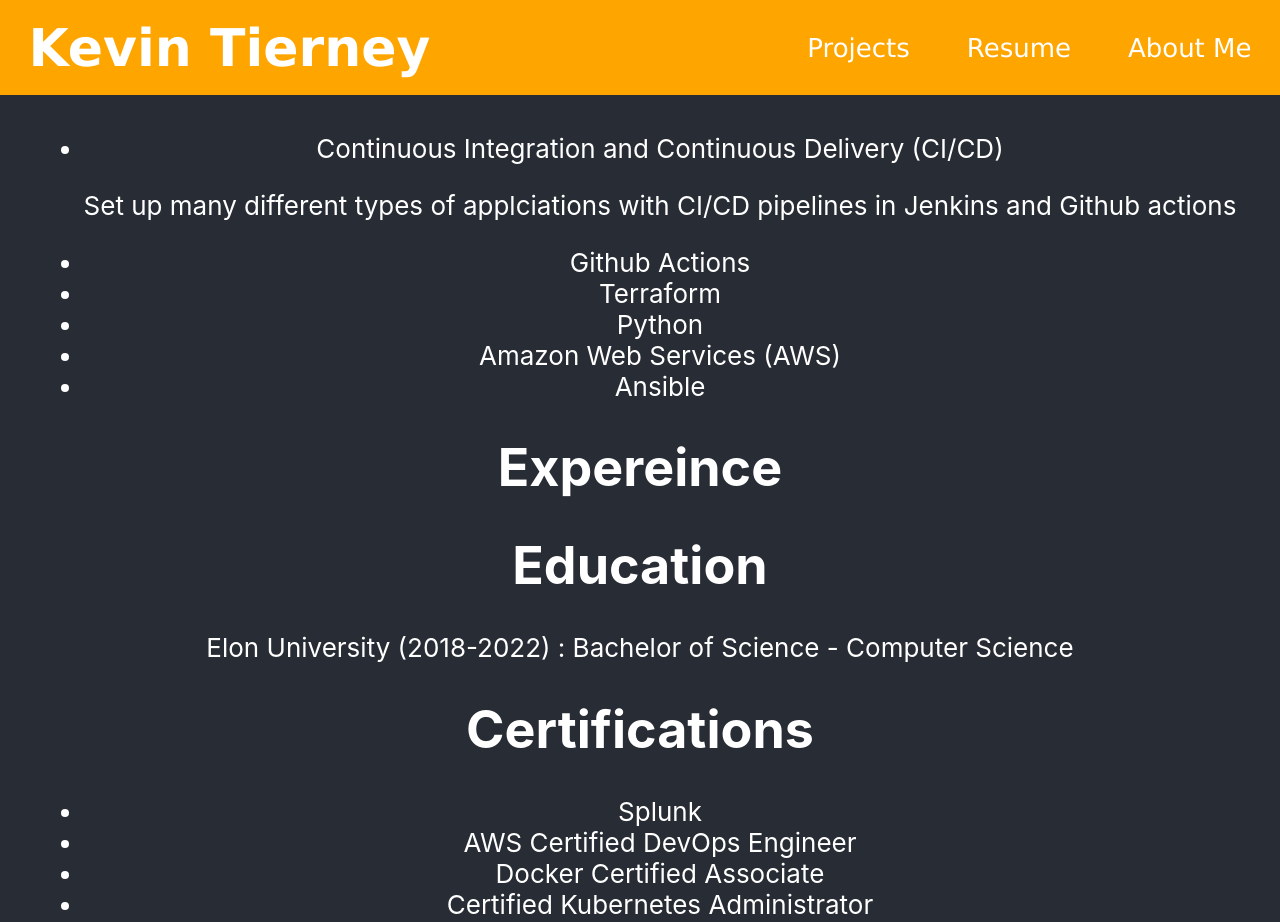
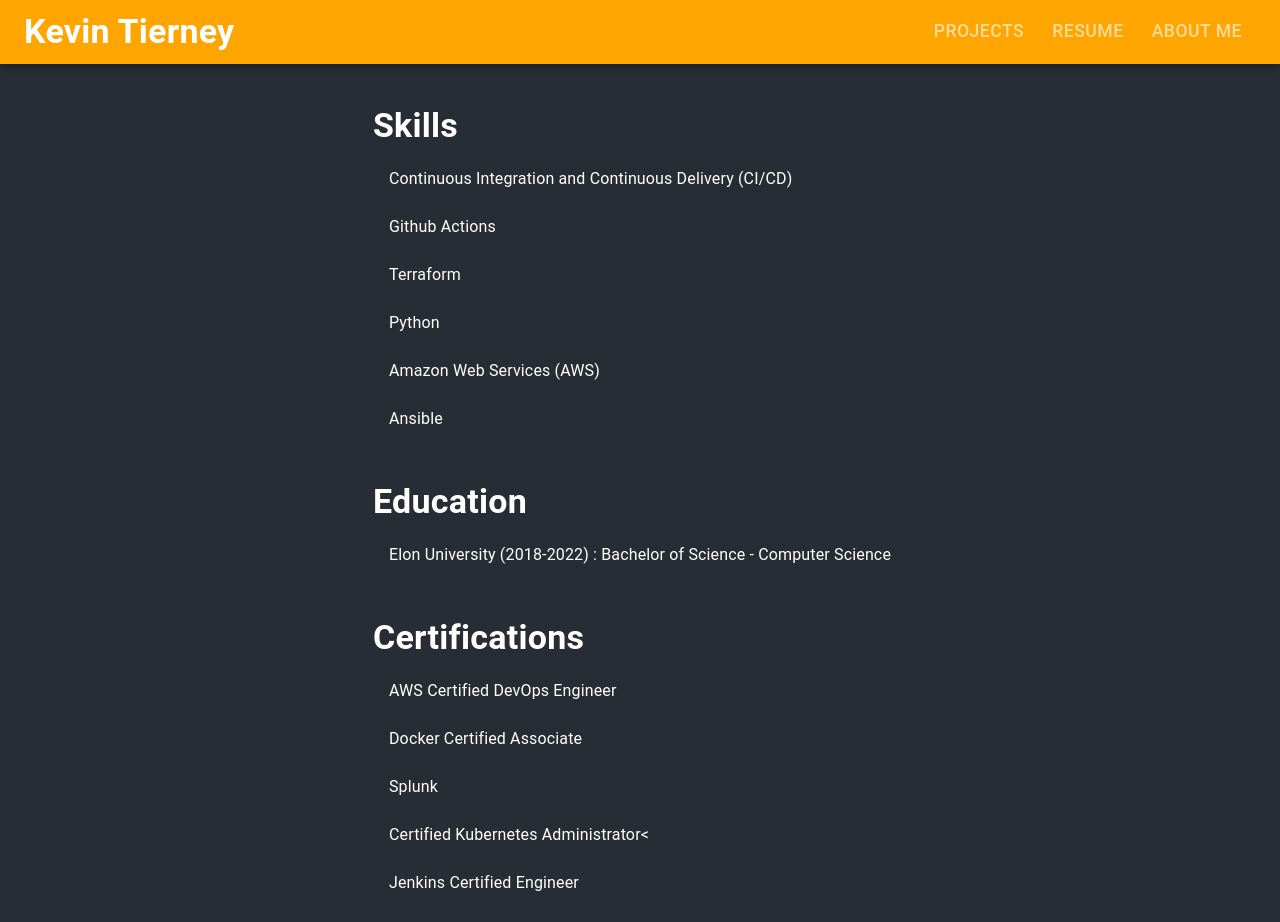
Before and after one commit to ktierney15/devops-portfolio, a React (Create React App) app: page /resume in a window 1280 px wide. Shown: the top 922 px of the page. Built offline with nearby package versions, Linux system fonts and the light colour scheme.

Commit message:
added material ui

```diff
--- a/package.json
+++ b/package.json
@@ -3,6 +3,9 @@
   "version": "0.1.0",
   "private": true,
   "dependencies": {
+    "@emotion/react": "^11.11.1",
+    "@emotion/styled": "^11.11.0",
+    "@mui/material": "^5.15.1",
     "@testing-library/jest-dom": "^5.16.5",
     "@testing-library/react": "^13.4.0",
     "@testing-library/user-event": "^13.5.0",
--- a/src/components/Header.js
+++ b/src/components/Header.js
@@ -4,24 +4,36 @@
 
 import React from 'react';
 import {  Outlet, Link } from "react-router-dom";
+import { AppBar, Toolbar, Tabs, Tab, Typography } from '@mui/material';
+
+
 const Header= () =>{
   return (
     <div>
-        <div className='nav-bar'>
-            <li className='home-tab'>
-            <Link to="/">Kevin Tierney</Link>
-            </li>
-            <li>
-            <Link to="/projects">Projects</Link>
-            </li>
-            <li>
-            <Link to="/resume">Resume</Link>
-            </li>
-            <li>
-            <Link to="/about">About Me</Link>
-            </li>
-        </div>
-    <div className='page-body'>
+      <AppBar position="fixed" sx={{ backgroundColor: '#FFA500' }}>
+        <Toolbar>
+          <Typography variant="h4" component="div" sx={{ fontWeight: 'bold', color: 'white', flexGrow: 1, textAlign: 'left' }}>
+          <Link to="/" style={{ textDecoration: 'none', color: 'inherit' }}>Kevin Tierney</Link>
+          </Typography>
+
+          <Tabs value={false} textColor="inherit"sx={{
+            '& .MuiTabs-indicator': {
+              backgroundColor: 'white',
+            },
+            '& .MuiTab-root': {
+              color: 'white',
+              textDecoration: 'none',
+              fontSize: '1.1rem',
+              padding: '12px 14px',
+            },
+          }}>
+          <Tab component={Link} to="/projects" label="Projects" sx={{ color: 'white', textDecoration: 'none' }} />
+          <Tab component={Link} to="/resume" label="Resume" sx={{ color: 'white', textDecoration: 'none' }} />
+          <Tab component={Link} to="/about" label="About Me" sx={{ color: 'white', textDecoration: 'none' }} />
+          </Tabs>
+        </Toolbar>
+      </AppBar>
+    <div className='page-body' style={{ marginTop: '85px' }}>
         <Outlet />
     </div>
   </div>
--- a/src/pages/Resume.js
+++ b/src/pages/Resume.js
@@ -1,40 +1,86 @@
-import React from "react"
+import React from "react";
+import { Container, Typography, List, ListItem, ListItemText } from "@mui/material";
+import styled from '@emotion/styled';
+
+const ResumeContainer = styled(Container)`
+  max-width: 800px;
+  margin: 0 auto;
+  padding: 20px;
+`;
+
+const ResumeSection = styled('section')`
+  margin-bottom: 30px;
+`;
 
 export default function Resume() {
-    return (
-        <div>
-            <h1>Skills</h1>
-            <ul>
-                <li>Continuous Integration and Continuous Delivery (CI/CD)</li>
-                <p>Set up many different types of applciations with CI/CD pipelines in Jenkins and Github actions</p>
-                <li>Github Actions</li>
-                <li>Terraform</li>
-                <li>Python</li>
-                <li>Amazon Web Services (AWS)</li>
-                <li>Ansible</li>
-            </ul>
+  return (
+    <ResumeContainer>
+      <ResumeSection>
+        <Typography variant="h4" sx={{ fontWeight: 'bold', color: 'white', flexGrow: 1, textAlign: 'left' }}>Skills</Typography>
+        <List>
+          <ListItem>
+            <ListItemText primary="Continuous Integration and Continuous Delivery (CI/CD)" />
+          </ListItem>
+          <ListItem>
+            <ListItemText primary="Github Actions" />
+          </ListItem>
+          <ListItem>
+            <ListItemText primary="Terraform" />
+          </ListItem>
+          <ListItem>
+            <ListItemText primary="Python" />
+          </ListItem>
+          <ListItem>
+            <ListItemText primary="Amazon Web Services (AWS)" />
+          </ListItem>
+          <ListItem>
+            <ListItemText primary="Ansible" />
+          </ListItem>
+        </List>
+      </ResumeSection>
 
-            <h1>Expereince</h1>
+      <ResumeSection>
+        <Typography variant="h4" sx={{ fontWeight: 'bold', color: 'white', flexGrow: 1, textAlign: 'left' }}>Education</Typography>
+        <List>
+          <ListItem>
+            <ListItemText primary="Elon University (2018-2022) : Bachelor of Science - Computer Science " />
+          </ListItem>
+        </List>
+      </ResumeSection>
 
-            <h1>Education</h1>
-            <p>Elon University (2018-2022) : Bachelor of Science - Computer Science </p>
+      <ResumeSection>
+        <Typography variant="h4" sx={{ fontWeight: 'bold', color: 'white', flexGrow: 1, textAlign: 'left' }}>Certifications</Typography>
+        <List>
+          <ListItem>
+            <ListItemText primary="AWS Certified DevOps Engineer" />
+          </ListItem>
+          <ListItem>
+            <ListItemText primary="Docker Certified Associate" />
+          </ListItem>
+          <ListItem>
+            <ListItemText primary="Splunk" />
+          </ListItem>
+          <ListItem>
+            <ListItemText primary="Certified Kubernetes Administrator<" />
+          </ListItem>
+          <ListItem>
+            <ListItemText primary="Jenkins Certified Engineer" />
+          </ListItem>
+        </List>
+      </ResumeSection>
 
-            <h1>Certifications</h1>
-            <ul>
-                <li>Splunk</li>
-                <li>AWS Certified DevOps Engineer</li>
-                <li>Docker Certified Associate</li>
-                <li>Certified Kubernetes Administrator</li>
-                <li>Jenkins Certified Engineer</li>
-            </ul>
+      <ResumeSection>
+        <Typography variant="h4" sx={{ fontWeight: 'bold', color: 'white', flexGrow: 1, textAlign: 'left' }}>Links</Typography>
+        <List>
+          <ListItem>
+            <ListItemText primary="Github" />
+          </ListItem>
+          <ListItem>
+            <ListItemText primary="Stack Overflow" />
+          </ListItem>
+        </List>
+      </ResumeSection>
 
-            <h1>Links</h1>
-            <ul>
-                <li>Github</li>
-                <li>Stack overflow</li>
-            </ul>
-
-            <p></p>
-        </div>
-    )
+    </ResumeContainer>
+  );
 }
```
Also changed, not shown: 1 other file (tests, documents, lock files or other folders).
